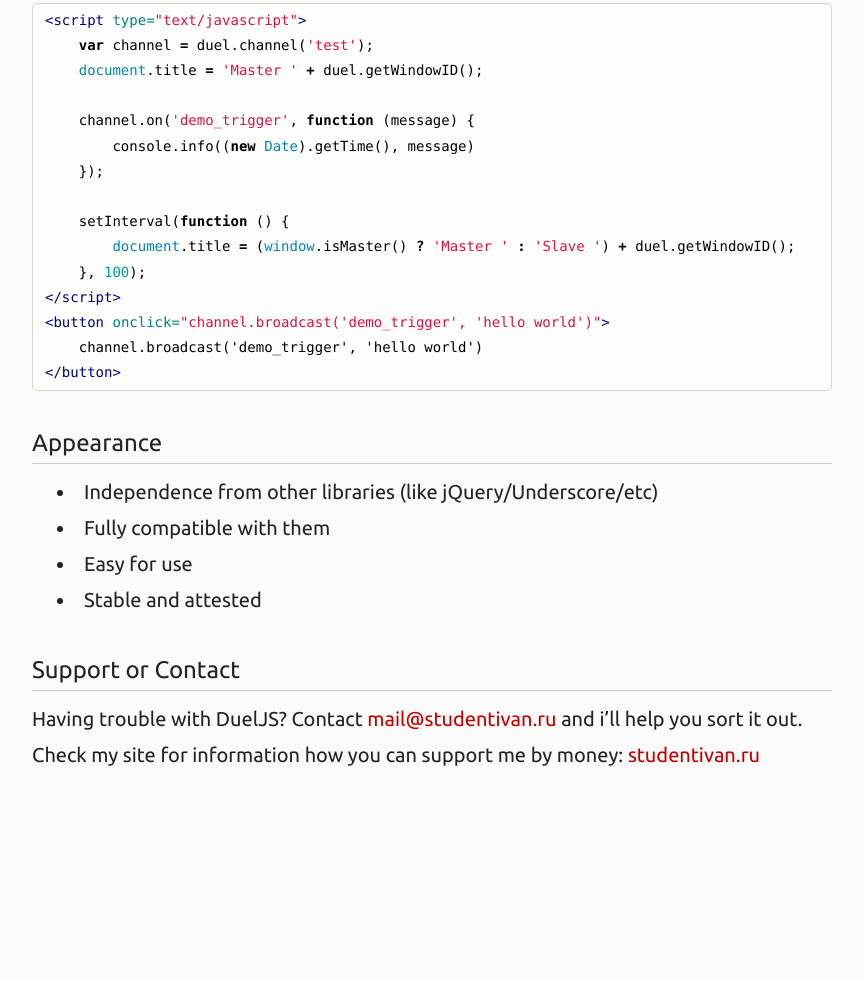
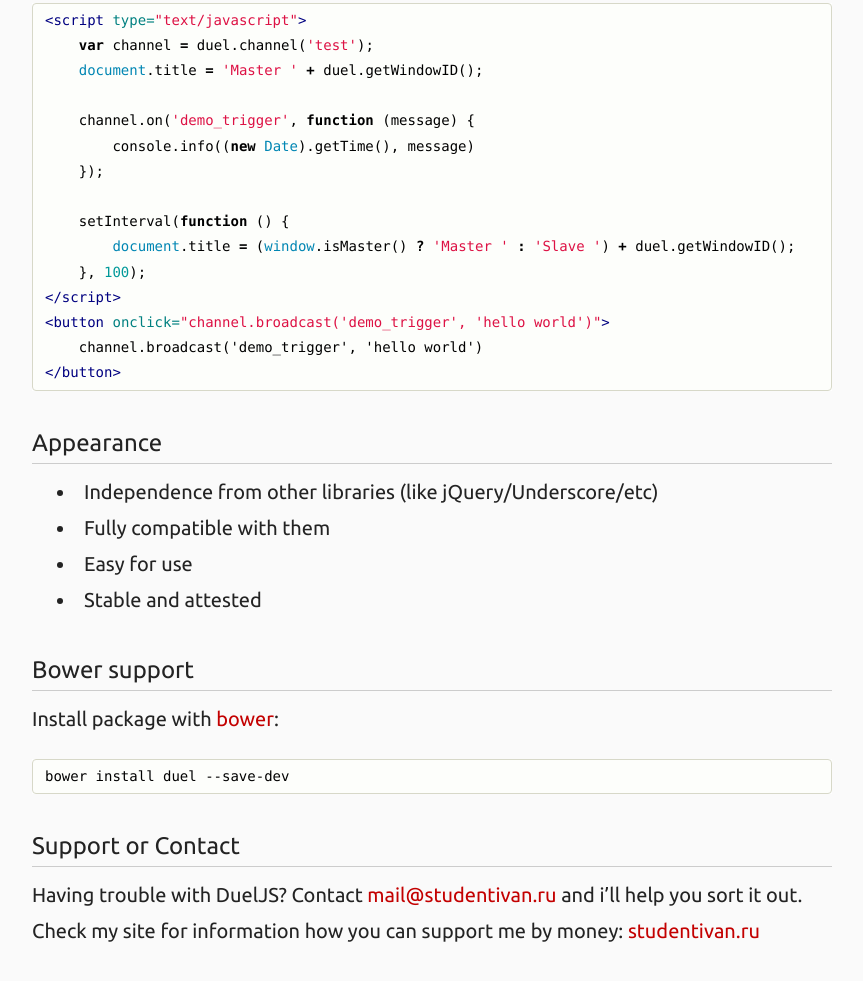
Before and after one commit to studentIvan/dueljs, a plain HTML site: page index.html in a window 1280 px wide. Shown: the part 997-1978 px from the top of the page, without its empty margins (278-1141 px from the left). Before the commit the page ends 1842 px from the top, so only its background shows below. Drawn offline with Linux system fonts and the light colour scheme.

Commit message:
site was updated

```diff
--- a/index.html
+++ b/index.html
@@ -29,7 +29,7 @@
             <li><a class="buttons github" href="https://github.com/studentIvan/dueljs">View On GitHub</a></li>
         </ul>
 
-        <p class="header">Version 1.0.0 <br>10 Aug 2014</p>
+        <p class="header">Version 1.0.0 <br>6 Jan 2015</p>
 
 
     </header>
@@ -126,6 +126,16 @@
             <li>Easy for use</li>
             <li>Stable and attested</li>
         </ul>
+
+        <h3>
+            <a name="bower-support" class="anchor" href="#bower-support"><span class="octicon octicon-link"></span></a>Bower support</h3>
+
+        <p>Install package with <a href="http://bower.io" target="_blank">bower</a>:</p>
+
+        <div class="highlight highlight-javascript"><pre>bower install duel --save-dev
+</pre>
+        </div>
+
         <h3>
             <a name="support-or-contact" class="anchor" href="#support-or-contact"><span
                     class="octicon octicon-link"></span></a>Support or Contact</h3>
```
